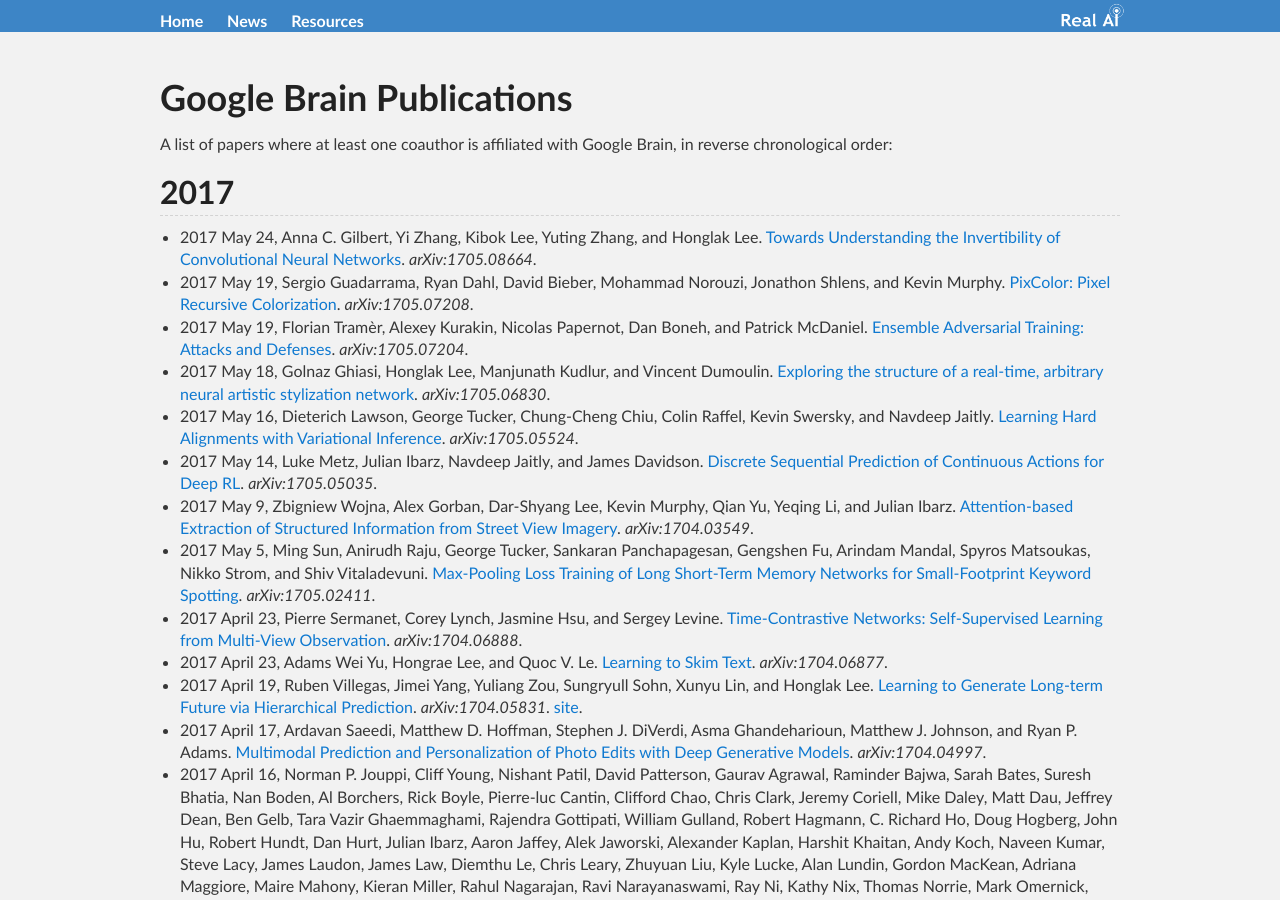
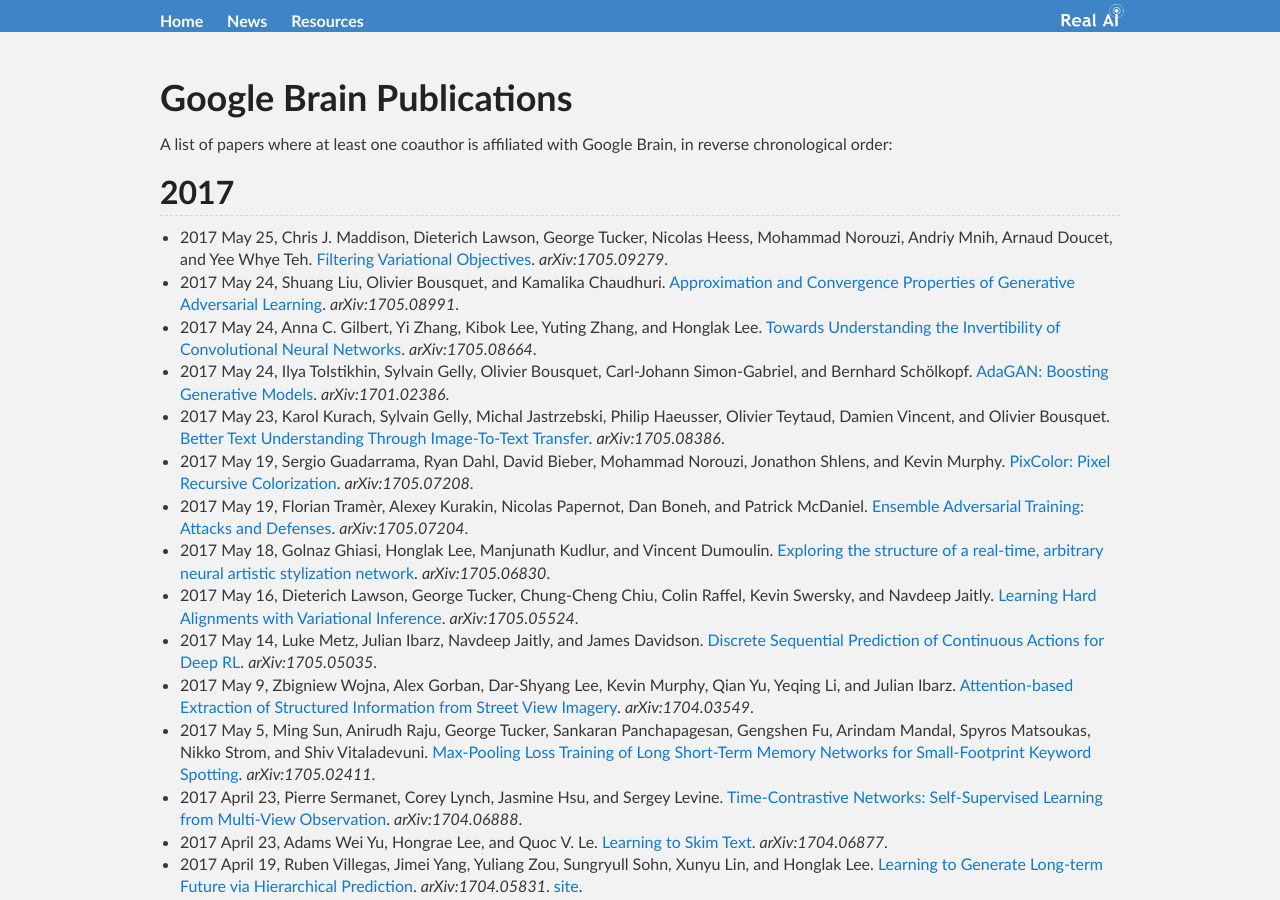
Before and after one commit to Tonywuhk/realai.org, a Jekyll site: the page built from labs/google-brain-publications.md, in a window 1280 px wide and 900 px high. Built offline with Jekyll 4.4.1, drawn with Linux system fonts in a browser that asks for light colours; our own code applies the rules of GitHub Pages for plain Markdown files; comment, search, counter and statistics services are not loaded; the repository's description, which GitHub fills in, is left out; some of the changed text lies outside the part shown.

Commit message:
Update google-brain-publications.md

```diff
--- a/labs/google-brain-publications.md
+++ b/labs/google-brain-publications.md
@@ -7,7 +7,11 @@
 
 ## 2017
 
+* 2017 May 25, Chris J. Maddison, Dieterich Lawson, George Tucker, Nicolas Heess, Mohammad Norouzi, Andriy Mnih, Arnaud Doucet, and Yee Whye Teh. [Filtering Variational Objectives](https://arxiv.org/abs/1705.09279). *arXiv:1705.09279*.
+* 2017 May 24, Shuang Liu, Olivier Bousquet, and Kamalika Chaudhuri. [Approximation and Convergence Properties of Generative Adversarial Learning](https://arxiv.org/abs/1705.08991). *arXiv:1705.08991*.
 * 2017 May 24, Anna C. Gilbert, Yi Zhang, Kibok Lee, Yuting Zhang, and Honglak Lee. [Towards Understanding the Invertibility of Convolutional Neural Networks](https://arxiv.org/abs/1705.08664). *arXiv:1705.08664*.
+* 2017 May 24, Ilya Tolstikhin, Sylvain Gelly, Olivier Bousquet, Carl-Johann Simon-Gabriel, and Bernhard Schölkopf. [AdaGAN: Boosting Generative Models](https://arxiv.org/abs/1701.02386). *arXiv:1701.02386*.
+* 2017 May 23, Karol Kurach, Sylvain Gelly, Michal Jastrzebski, Philip Haeusser, Olivier Teytaud, Damien Vincent, and Olivier Bousquet. [Better Text Understanding Through Image-To-Text Transfer](https://arxiv.org/abs/1705.08386). *arXiv:1705.08386*.
 * 2017 May 19, Sergio Guadarrama, Ryan Dahl, David Bieber, Mohammad Norouzi, Jonathon Shlens, and Kevin Murphy. [PixColor: Pixel Recursive Colorization](https://arxiv.org/abs/1705.07208). *arXiv:1705.07208*.
 * 2017 May 19, Florian Tramèr, Alexey Kurakin, Nicolas Papernot, Dan Boneh, and Patrick McDaniel. [Ensemble Adversarial Training: Attacks and Defenses](https://arxiv.org/abs/1705.07204). *arXiv:1705.07204*.
 * 2017 May 18, Golnaz Ghiasi, Honglak Lee, Manjunath Kudlur, and Vincent Dumoulin. [Exploring the structure of a real-time, arbitrary neural artistic stylization network](https://arxiv.org/abs/1705.06830). *arXiv:1705.06830*.
@@ -120,6 +124,7 @@
 * 2016 June 21, Dario Amodei, Chris Olah, Jacob Steinhardt, Paul Christiano, John Schulman, and Dan Mané. [Concrete Problems in AI Safety](https://arxiv.org/abs/1606.06565). *arXiv:1606.06565*.
 * 2016 June 16, Ben Poole, Subhaneil Lahiri, Maithra Raghu, Jascha Sohl-Dickstein, and Surya Ganguli. [Exponential expressivity in deep neural networks through transient chaos](https://arxiv.org/abs/1606.05340). *arXiv:1606.05340*.
 * 2016 June 16, Maithra Raghu, Ben Poole, Jon Kleinberg, Surya Ganguli, and Jascha Sohl-Dickstein. [On the Expressive Power of Deep Neural Networks](https://arxiv.org/abs/1606.05336). *arXiv:1606.05336*.
+* 2016 June 15, Anjuli Kannan, Karol Kurach, Sujith Ravi, Tobias Kaufmann, Andrew Tomkins, Balint Miklos, Greg Corrado, Laszlo Lukacs, Marina Ganea, Peter Young, and Vivek Ramavajjala. [Smart Reply: Automated Response Suggestion for Email](https://arxiv.org/abs/1606.04870). *arXiv:1606.04870*.
 * 2016 June 14, Alex A. Alemi, Francois Chollet, Niklas Een, Geoffrey Irving, Christian Szegedy, and Josef Urban. [DeepMath - Deep Sequence Models for Premise Selection](https://arxiv.org/abs/1606.04442). *arXiv:1606.04442*.
 * 2016 May 25, Takeru Miyato, Andrew M. Dai, and Ian Goodfellow. [Adversarial Training Methods for Semi-Supervised Text Classification](https://arxiv.org/abs/1605.07725). *arXiv:1605.07725*.
 * 2016 May 23, Chelsea Finn, Ian Goodfellow, and Sergey Levine. [Unsupervised Learning for Physical Interaction through Video Prediction](https://arxiv.org/abs/1605.07157). *arXiv:1605.07157*.
@@ -135,6 +140,7 @@
 * 2016 March 7, Sergey Levine, Peter Pastor, Alex Krizhevsky, and Deirdre Quillen. [Learning Hand-Eye Coordination for Robotic Grasping with Deep Learning and Large-Scale Data Collection](https://arxiv.org/abs/1603.02199). *arXiv:1603.02199*.
 * 2016 March 2, Shixiang Gu, Timothy Lillicrap, Ilya Sutskever, and Sergey Levine. [Continuous Deep Q-Learning with Model-based Acceleration](https://arxiv.org/abs/1603.00748). *arXiv:1603.00748*.
 * 2016 February 23, Christian Szegedy, Sergey Ioffe, Vincent Vanhoucke, and Alex Alemi. [Inception-v4, Inception-ResNet and the Impact of Residual Connections on Learning](https://arxiv.org/abs/1602.07261). *arXiv:1602.07261*.
+* 2016 February 23, Marcin Andrychowicz and Karol Kurach. [Learning Efficient Algorithms with Hierarchical Attentive Memory](https://arxiv.org/abs/1602.03218). *arXiv:1602.03218*.
 * 2016 February 18, Amit Daniely, Roy Frostig, and Yoram Singer. [Toward Deeper Understanding of Neural Networks: The Power of Initialization and a Dual View on Expressivity](https://arxiv.org/abs/1602.05897). *arXiv:1602.05897*.
 * 2016 February 7, Rafal Jozefowicz, Oriol Vinyals, Mike Schuster, Noam Shazeer, and Yonghui Wu. [Exploring the Limits of Language Modeling](https://arxiv.org/abs/1602.02410). *arXiv:1602.02410*.
 * 2016, Dale Schuurmans, and Martin Zinkevich. [Deep Learning Games](https://papers.nips.cc/paper/6315-deep-learning-games). *Advances in Neural Information Processing Systems*, 29:1678-1686.
```
